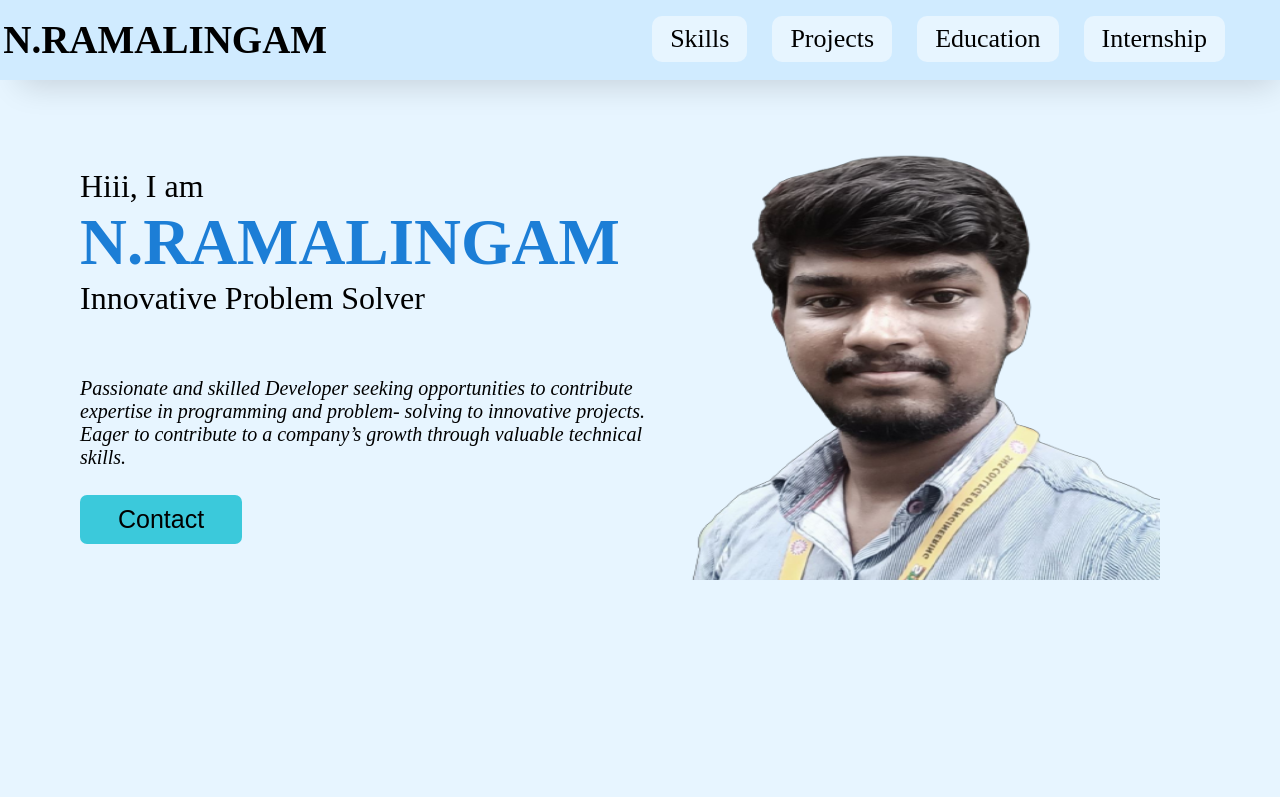
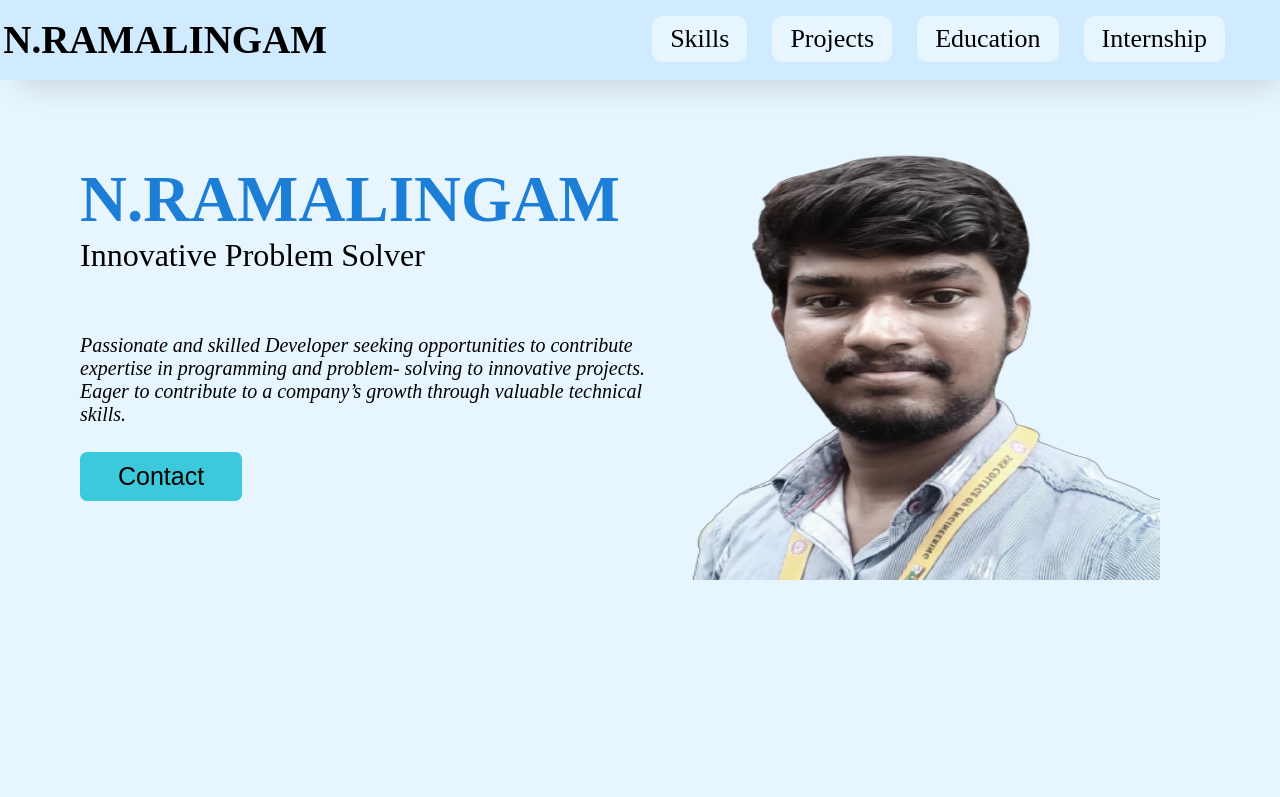
Before and after one commit to Ramalingam-N/Portfolio, a plain HTML site: page index.html in a window 1280 px wide. Shown: the top 797 px of the page. Drawn offline with Linux system fonts and the light colour scheme.

Commit message:
Update index.html

```diff
--- a/index.html
+++ b/index.html
@@ -25,7 +25,6 @@
             </div>
             <div class="about_me">
                 <div class="info">
-                    <div class="intro">Hiii, I am</div>
                     <div class="name2">N.RAMALINGAM</div>
                     <div class="intro">Innovative Problem Solver</div>
                     <div class="summary">
```
